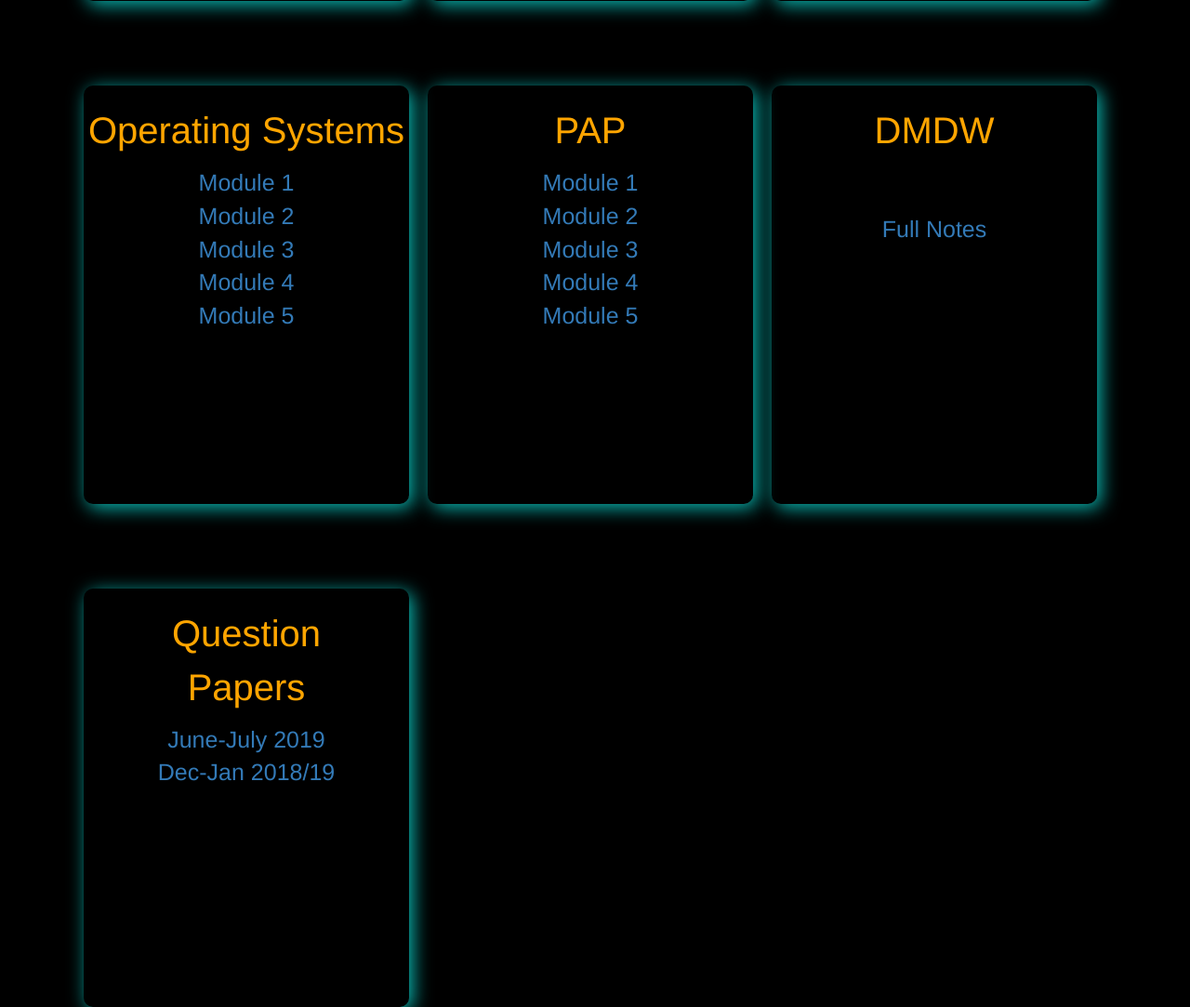
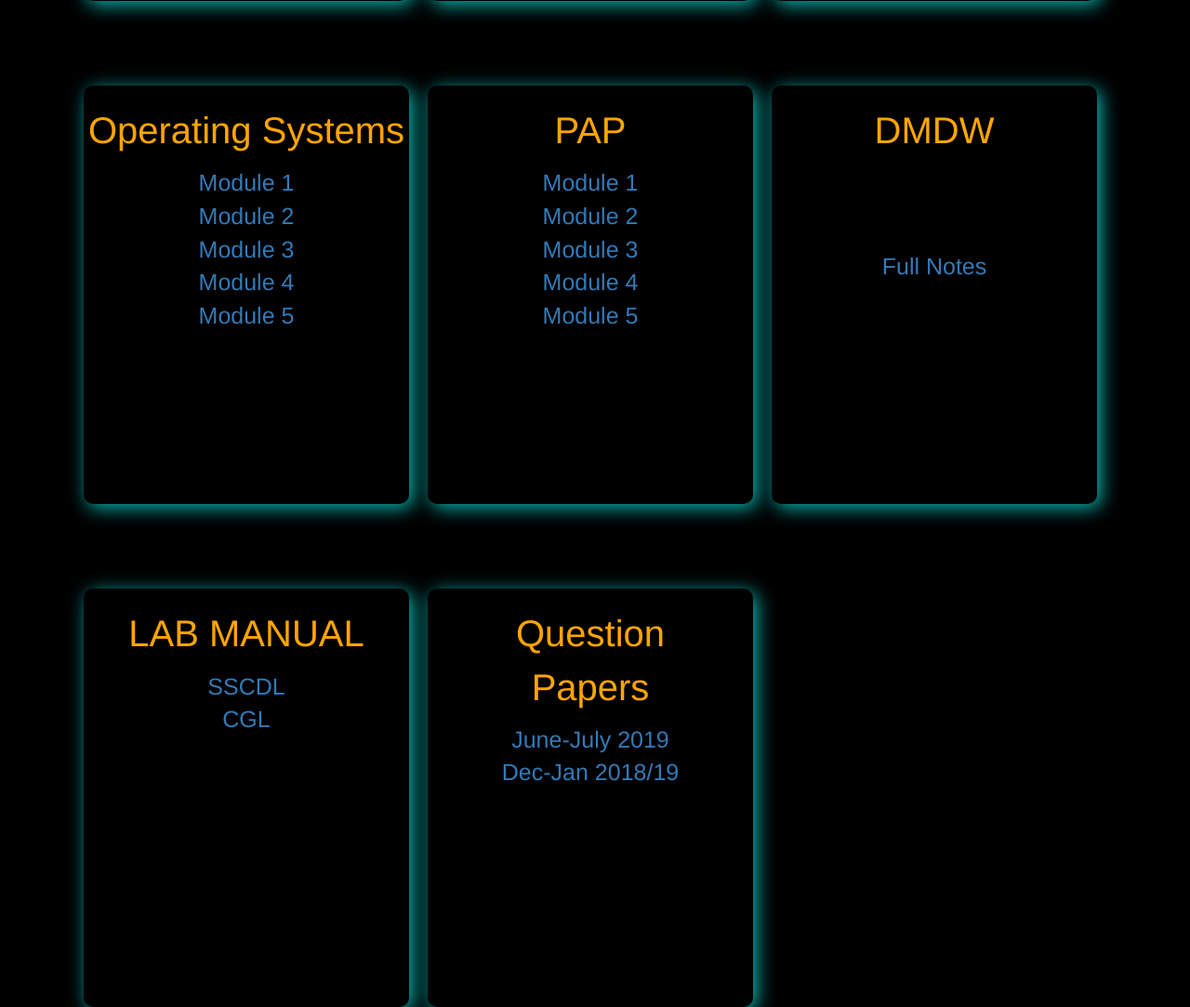
Before and after one commit to BryanCaldeira/Notes_App, a Django app: page /sem6/ in a window 1280 px wide. Shown: the part 992-2075 px from the top of the page at 93% size. Run offline with Django 3.2, Linux system fonts and the light colour scheme; some libraries are stand-ins or nearby versions.

Commit message:
Update sem6.html

```diff
--- a/templates/sem6.html
+++ b/templates/sem6.html
@@ -119,7 +119,12 @@
       </div>
       <div class="sub">
         <p style="padding-top: 20px; text-align: center; color: orange; font-size: 40px;">DMDW</p>
-        <p style="text-align: center; font-size: 25px;margin-top:60px;"><a href="{% static 'Sem6/DM/full-notes.pdf' %}">Full Notes</a></p>
+        <p style="text-align: center; font-size: 25px;margin-top:100px;"><a href="{% static 'Sem6/DM/full-notes.pdf' %}">Full Notes</a></p>
+      </div>
+      <div class="sub">
+        <p style="padding-top: 20px; text-align: center; color: orange; font-size: 40px;">LAB MANUAL</p>
+        <p style="text-align: center; font-size: 25px;"><a href="{% static 'Sem6/LAB/sscdl.pdf' %}">SSCDL</a></br>
+        <a href="{% static 'Sem6/LAB/cgl.pdf' %}">CGL</a></p>
       </div>
       <div class="sub">
         <p style="padding-top: 20px; text-align: center; color: orange; font-size: 40px;">Question</br>Papers</p>
```
